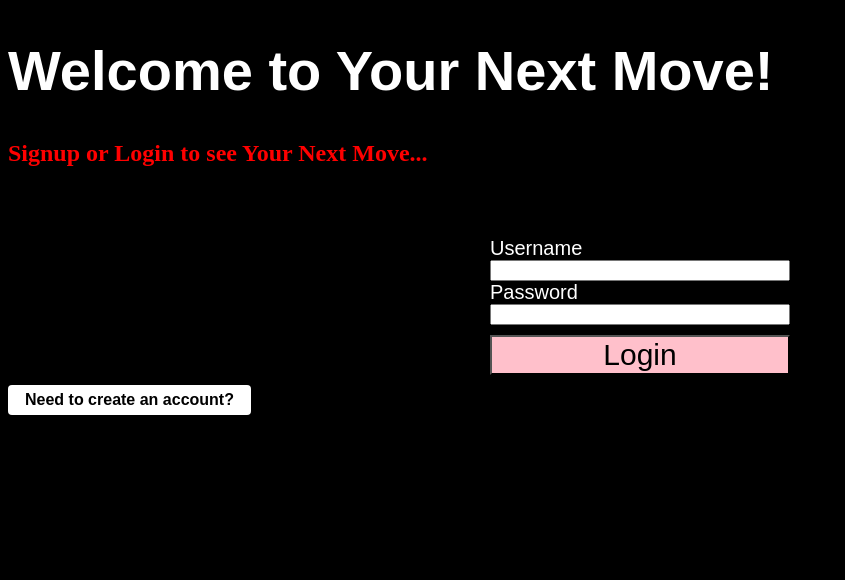
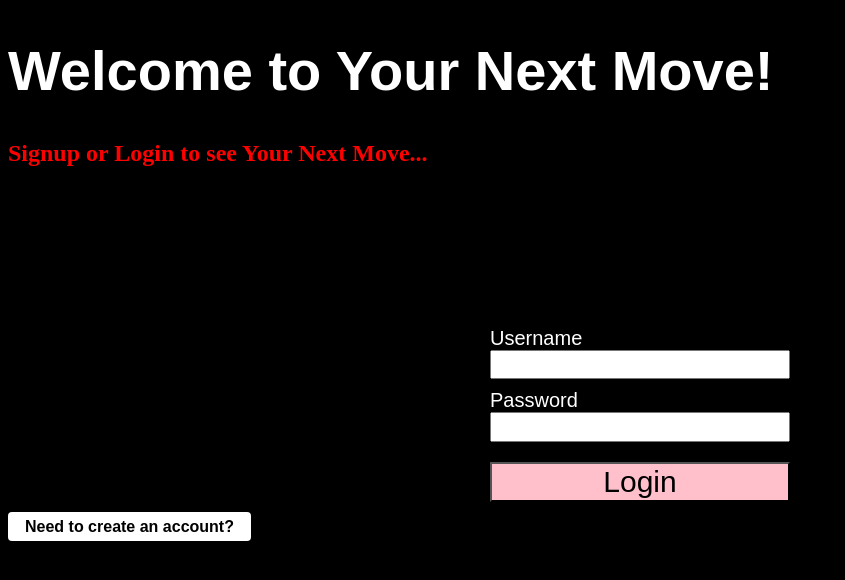
Before and after one commit to ellenbrianne/phase-4-project, a React (Vite) app in the folder client/: page /auth in a window 1280 px wide. Shown: the top 580 px of the page, without its empty margins (0-845 px from the left). Built offline with nearby package versions, Linux system fonts and the light colour scheme; no server answers.

Commit message:
add error display to LoginForm

```diff
--- a/client/src/components/LoginForm.jsx
+++ b/client/src/components/LoginForm.jsx
@@ -1,11 +1,12 @@
 import styled from 'styled-components'
-import React from 'react'
+import React, { useState } from 'react'
 import { useFormik } from 'formik'
 import * as yup from 'yup'
 import { useNavigate } from 'react-router-dom'
 
 function LoginForm ({ addUser }) {
     const nav = useNavigate()
+    const [errors, setErrors] = useState([])
 
     const formSchema = yup.object().shape({
         username: yup.string().required()
@@ -35,14 +36,15 @@ function LoginForm ({ addUser }) {
                   nav('/')
                 })
               } else {
-                // r.json().then(error => setError(error.message))
-                null
+                r.json().then(error => setErrors(error.message))
               }
             })
         },
       })
     return (
         <Form onSubmit={formik.handleSubmit}>
+            <h2 style={{color:'red'}}> {formik.errors.username}</h2>
+            {errors&& <p style={{color:'red'}}>{errors}</p>}
             <label>
                 Username
             </label>
@@ -65,6 +67,16 @@ const Form = styled.form`
   margin:auto;
   font-family:arial;
   font-size:20px;
+  input[type=text]{
+    margin-bottom: 10px;
+    padding-bottom: 1px;
+    font-size: 100%;
+    font-family: arial;
+  }
+  input[type=password]{
+    margin-bottom: 10px;
+    padding-bottom: 10px;
+  }
   input[type=submit]{
     background-color:pink;
     color: black;
```
